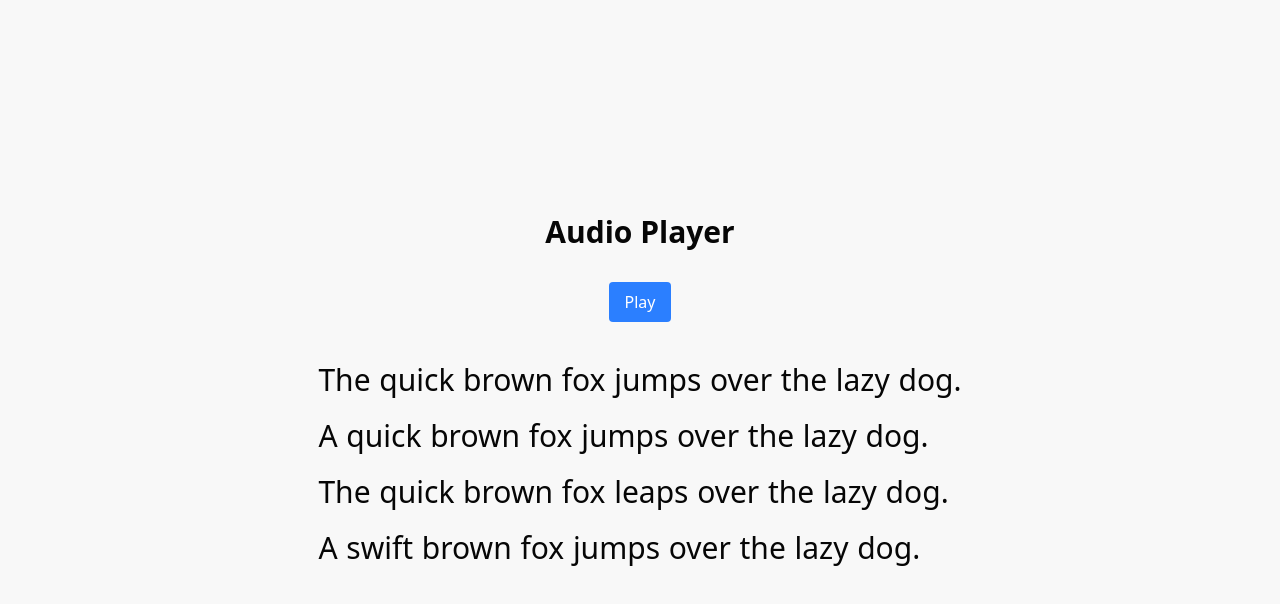
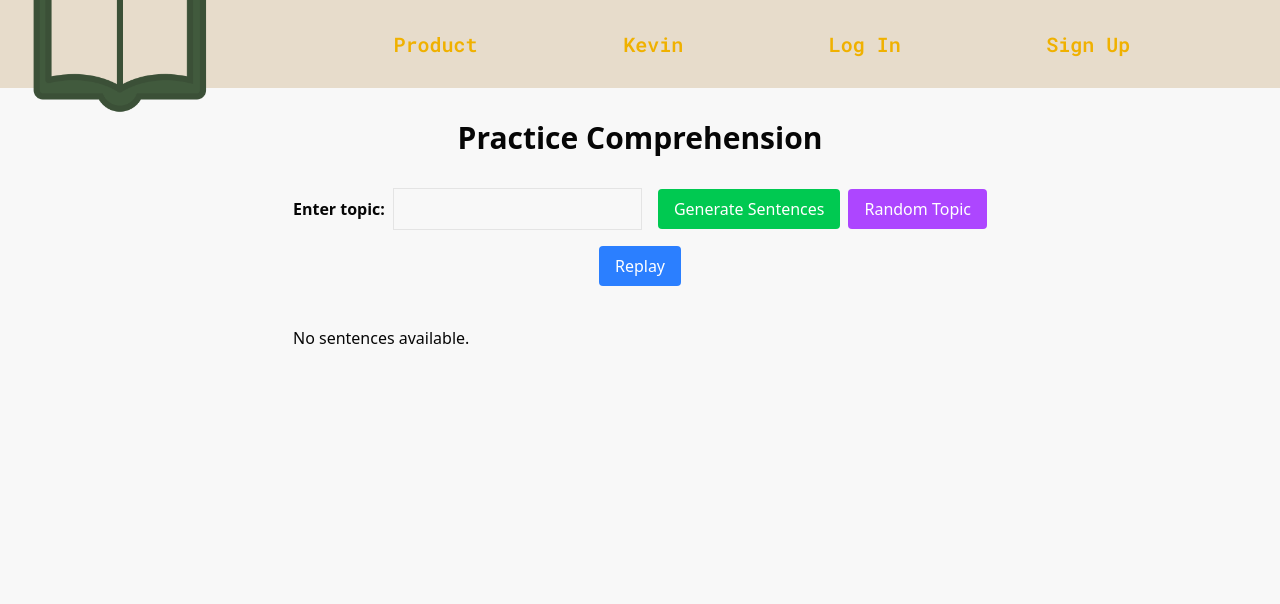
Before and after one commit to Kevyi/iLiterate, a Next.js app in the folder client/: page /product2 in a window 1280 px wide. Shown: the top 604 px of the page. Built offline with nearby package versions, Linux system fonts and the light colour scheme.

Commit message:
product2 functionality

```diff
--- a/client/app/product2/page.jsx
+++ b/client/app/product2/page.jsx
@@ -1,12 +1,16 @@
 "use client";
 import React from "react";
+import Navbar from "@/components/navbar";
 import AudioPlayer from "@/components/playback";
 
 export default function VoiceToTextPage() {
   return (
-    <div className="min-h-screen flex flex-col items-center justify-center p-8">
-      <h1 className="text-3xl font-bold mb-4">Audio Player</h1>
-      <AudioPlayer />
+    <div className="min-h-screen">
+      <Navbar />
+      <div className="flex flex-col items-center justify-center p-8">
+        <h1 className="text-3xl font-bold mb-4">Practice Comprehension</h1>
+        <AudioPlayer />
+      </div>
     </div>
   );
 }
--- a/client/components/playback.jsx
+++ b/client/components/playback.jsx
@@ -1,10 +1,10 @@
 "use client";
 import React, { useRef, useState } from "react";
+import axios from "axios";
 import WordBox from "@/components/wordbox";
 
-// Helper function to call Google TTS from the front-end using an API key
+// Helper function to call Google TTS using an API key
 async function synthesizeSpeech(text) {
-  // Read the API key from the environment variable
   const apiKey = process.env.NEXT_PUBLIC_GOOGLE_TTS_API_KEY;
   if (!apiKey) {
     console.error("API key is missing. Please set NEXT_PUBLIC_GOOGLE_TTS_API_KEY in your .env.");
@@ -25,7 +25,6 @@ async function synthesizeSpeech(text) {
   });
 
   if (!response.ok) {
-    // Log the error response for debugging
     const errorText = await response.text();
     console.error("TTS request failed:", errorText);
     throw new Error("TTS request failed with status " + response.status);
@@ -45,19 +44,65 @@ function base64ToBlob(base64, mimeType) {
   return new Blob([byteArray], { type: mimeType });
 }
 
+// Create an array of 50 topics
+const topics = [
+  "Technology", "Health", "Education", "Travel", "Food", "Music", "Art", "Sports", "History", "Science",
+  "Literature", "Movies", "Fashion", "Nature", "Environment", "Economics", "Politics", "Philosophy", "Adventure", "Mystery",
+  "Comedy", "Drama", "Romance", "Innovation", "Culture", "Architecture", "Photography", "Astronomy", "Mathematics", "Biology",
+  "Geography", "Psychology", "Fitness", "Wellness", "Gardening", "Cooking", "Baking", "Entrepreneurship", "Finance", "Investing",
+  "Mindfulness", "Hiking", "Cycling", "Animals", "Mythology", "Robotics", "Gaming", "Poetry", "Meditation", "Travel Photography"
+];
+
 export default function AudioPlayer() {
-  const audioRef = useRef(null);
+  const audioRef = useRef(null); // For TTS audio playback
+  const correctAudioRef = useRef(null); // For playing correct.mp3
   const [isPlaying, setIsPlaying] = useState(false);
   const [mp3Url, setMp3Url] = useState("");
+  const [sentences, setSentences] = useState([]);
+  const [entry, setEntry] = useState(""); // Topic input
+  const [loading, setLoading] = useState(false);
+  const [correctIndex, setCorrectIndex] = useState(null);
+  const [showCorrect, setShowCorrect] = useState(false);
+  const [showIncorrect, setShowIncorrect] = useState(false);
 
-  // Function to trigger Google TTS and play the resulting audio
-  const generateAndPlayAudio = async () => {
+  // Labels for options A, B, C, D
+  const optionLabels = ["A", "B", "C", "D"];
+
+  // Function to handle Random Topic selection
+  const handleRandomTopic = () => {
+    const randomTopic = topics[Math.floor(Math.random() * topics.length)];
+    setEntry(randomTopic);
+    // Optionally auto-submit:
+    // handleSubmit({ preventDefault: () => {} });
+  };
+
+  // Fetch multiple sentences from the backend
+  const fetchSentences = async (inputText) => {
     try {
-      console.log("Requesting TTS audio...");
-      const base64Audio = await synthesizeSpeech("A quick fox jumps over the lazy dog");
+      console.log("Fetching sentences for:", inputText);
+      const response = await axios.post("http://127.0.0.1:5000/api/generate-multiple-sentences", { prompt: inputText });
+      console.log("Backend response:", response.data);
+      // Expected format: { sentence_1:"...", sentence_2:"...", sentence_3:"...", sentence_4:"..." }
+      const data = response.data;
+      const fetched = [data.sentence_1, data.sentence_2, data.sentence_3, data.sentence_4];
+      if (fetched && Array.isArray(fetched)) {
+        setSentences(fetched);
+        return fetched;
+      } else {
+        throw new Error("Invalid response format");
+      }
+    } catch (error) {
+      console.error("Error fetching sentences:", error);
+      return null;
+    }
+  };
+
+  // Generate TTS for the chosen (correct) sentence and play it
+  const generateAndPlayAudio = async (sentence) => {
+    try {
+      console.log("Generating TTS for sentence:", sentence);
+      const base64Audio = await synthesizeSpeech(sentence);
       console.log("Received TTS audio. Base64 length:", base64Audio.length);
-
-      // Convert base64 data to a blob and create an object URL
       const audioBlob = base64ToBlob(base64Audio, "audio/mpeg");
       const url = URL.createObjectURL(audioBlob);
       setMp3Url(url);
@@ -66,15 +111,12 @@ export default function AudioPlayer() {
       // Give React a moment to update, then play the audio
       setTimeout(() => {
         if (audioRef.current) {
-          audioRef.current
-            .play()
+          audioRef.current.play()
             .then(() => {
               setIsPlaying(true);
-              console.log("Audio playback started.");
+              console.log("TTS audio playback started.");
             })
-            .catch((err) => {
-              console.error("Audio playback error:", err);
-            });
+            .catch((err) => console.error("Audio playback error:", err));
         } else {
           console.error("Audio element not available.");
         }
@@ -84,60 +126,165 @@ export default function AudioPlayer() {
     }
   };
 
-  // Toggle play/pause functionality
-  const togglePlayPause = () => {
-    const audio = audioRef.current;
-    if (!audio) {
-      console.error("Audio element not found.");
-      return;
-    }
-
-    if (!isPlaying) {
-      if (mp3Url) {
-        audio
-          .play()
-          .then(() => {
-            setIsPlaying(true);
-            console.log("Resumed audio playback.");
-          })
-          .catch((err) => {
-            console.error("Audio playback error:", err);
-          });
-      } else {
-        console.log("No audio URL available. Generating via TTS...");
-        generateAndPlayAudio();
-      }
-    } else {
-      audio.pause();
-      setIsPlaying(false);
-      console.log("Audio paused.");
+  // Handle form submission: generate four sentences and choose a random correct one
+  const handleSubmit = async (e) => {
+    e.preventDefault();
+    setLoading(true);
+    const fetchedSentences = await fetchSentences(entry);
+    setLoading(false);
+    if (fetchedSentences && fetchedSentences.length > 0) {
+      // Choose a random index (0 to 3) as the correct answer
+      const randomIndex = Math.floor(Math.random() * fetchedSentences.length);
+      setCorrectIndex(randomIndex);
+      // Generate TTS and play audio for the chosen correct sentence
+      generateAndPlayAudio(fetchedSentences[randomIndex]);
     }
   };
 
-  // Demo WordBox sentences; adjust as needed:
-  const sentence1 = "The quick brown fox jumps over the lazy dog.";
-  const sentence2 = "A quick brown fox jumps over the lazy dog.";
-  const sentence3 = "The quick brown fox leaps over the lazy dog.";
-  const sentence4 = "A swift brown fox jumps over the lazy dog.";
+  // When an answer (the square) is selected, check if it's correct
+  const handleSelect = (index) => {
+    if (index === correctIndex) {
+      // Correct answer: show green overlay and play correct.mp3
+      setShowCorrect(true);
+      if (correctAudioRef.current) {
+        correctAudioRef.current.play().catch((err) => console.error("Correct audio error:", err));
+      }
+      setTimeout(() => {
+        setShowCorrect(false);
+        resetState();
+      }, 3000);
+    } else {
+      // Incorrect: show red overlay, display the correct sentence, and replay TTS audio
+      setShowIncorrect(true);
+      if (audioRef.current) {
+        audioRef.current.play().catch((err) => console.error("Audio replay error:", err));
+      }
+    }
+  };
+
+  // Handle replay button on the red (incorrect) overlay.
+  // This button replays the TTS audio while keeping the red overlay visible.
+  const handleReplay = () => {
+    if (audioRef.current) {
+      audioRef.current.currentTime = 0; // Restart audio from beginning
+      audioRef.current.play().catch((err) => console.error("Audio replay error:", err));
+    }
+  };
+
+  // Handle return button on the red overlay.
+  // This button closes the red overlay so the user can try answering again.
+  const handleReturn = () => {
+    setShowIncorrect(false);
+  };
+
+  // Reset the page to its default state for a new prompt
+  const resetState = () => {
+    setSentences([]);
+    setMp3Url("");
+    setIsPlaying(false);
+    setEntry("");
+    setCorrectIndex(null);
+    setShowIncorrect(false);
+  };
+
+  // New function to replay the generated audio.
+  const handleReplayAudio = () => {
+    if (audioRef.current) {
+      audioRef.current.currentTime = 0; // Restart from the beginning
+      audioRef.current.play().catch((err) => console.error("Audio replay error:", err));
+    }
+  };
 
   return (
-    <div className="flex flex-col items-center justify-center p-4">
-      {/* Always render the audio element; src is set if mp3Url is available */}
+    <div className="flex flex-col items-center justify-center p-4 relative">
+      <form onSubmit={handleSubmit} className="mb-4 flex flex-col sm:flex-row items-center">
+        <div className="flex flex-row items-center space-x-2">
+          <label>
+            <b>Enter topic: </b>
+          </label>
+          <input
+            type="text"
+            value={entry}
+            onChange={(e) => setEntry(e.target.value)}
+            className="border p-2"
+          />
+        </div>
+        <div className="flex mt-4 sm:mt-0 sm:ml-4 space-x-2">
+          <button type="submit" className="px-4 py-2 bg-green-500 text-white rounded">
+            Generate Sentences
+          </button>
+          <button
+            type="button"
+            onClick={handleRandomTopic}
+            className="px-4 py-2 bg-purple-500 text-white rounded"
+          >
+            Random Topic
+          </button>
+        </div>
+      </form>
+
+      {/* Audio element for synthesized TTS */}
       <audio ref={audioRef} src={mp3Url || undefined} preload="auto" />
 
-      <button
-        onClick={togglePlayPause}
-        className="mb-4 px-4 py-2 bg-blue-500 text-white rounded hover:bg-blue-600"
-      >
-        {isPlaying ? "Pause" : "Play"}
+      {/* Replay button for TTS audio */}
+      <button onClick={handleReplayAudio} className="mb-4 px-4 py-2 bg-blue-500 text-white rounded hover:bg-blue-600">
+        Replay
       </button>
 
-      <div className="mt-6 space-y-4 w-full max-w-4xl">
-        <WordBox text={sentence1} />
-        <WordBox text={sentence2} />
-        <WordBox text={sentence3} />
-        <WordBox text={sentence4} />
+      {/* Render generated sentences in a two-column layout:
+          Left: clickable square buttons for answer selection
+          Right: non-clickable sentence display via WordBox */}
+      <div className="mt-6 space-y-4 w-full max-w-10xl">
+        {loading ? (
+          <p>Loading sentences...</p>
+        ) : sentences.length > 0 ? (
+          sentences.map((sentence, idx) => (
+            <div key={idx} className="flex items-center border rounded p-2">
+              {/* Left column: clickable square button */}
+              <button
+                onClick={() => handleSelect(idx)}
+                className="w-10 h-10 border border-blue-500 rounded-md flex items-center justify-center hover:bg-blue-50 focus:outline-none"
+              >
+                <span className="font-bold text-blue-500">{optionLabels[idx]}</span>
+              </button>
+              {/* Right column: sentence display */}
+              <div className="ml-4">
+                <WordBox text={sentence} />
+              </div>
+            </div>
+          ))
+        ) : (
+          <p>No sentences available.</p>
+        )}
       </div>
+
+      {/* Hidden audio element for correct.mp3 */}
+      <audio ref={correctAudioRef} src="/correct.mp3" preload="auto" />
+
+      {/* Green overlay for correct answer */}
+      {showCorrect && (
+        <div className="fixed inset-0 flex items-center justify-center bg-green-500 z-50 transition-all duration-300">
+          <h1 className="text-white text-6xl">Correct</h1>
+        </div>
+      )}
+
+      {/* Red overlay for incorrect answer */}
+      {showIncorrect && (
+        <div className="fixed inset-0 flex flex-col items-center justify-center bg-red-500 z-50 transition-all duration-300 p-4">
+          <h1 className="text-white text-4xl mb-4">Incorrect</h1>
+          <p className="text-white text-2xl mb-4">
+            The correct sentence is: <br /><em>{sentences[correctIndex]}</em>
+          </p>
+          <div className="flex space-x-4">
+            <button onClick={handleReplay} className="px-4 py-2 bg-white text-red-500 rounded">
+              Replay Audio
+            </button>
+            <button onClick={handleReturn} className="px-4 py-2 bg-white text-red-500 rounded">
+              Return to Question
+            </button>
+          </div>
+        </div>
+      )}
     </div>
   );
 }
```
Also changed, not shown: 1 other file (tests, documents, lock files or other folders).
